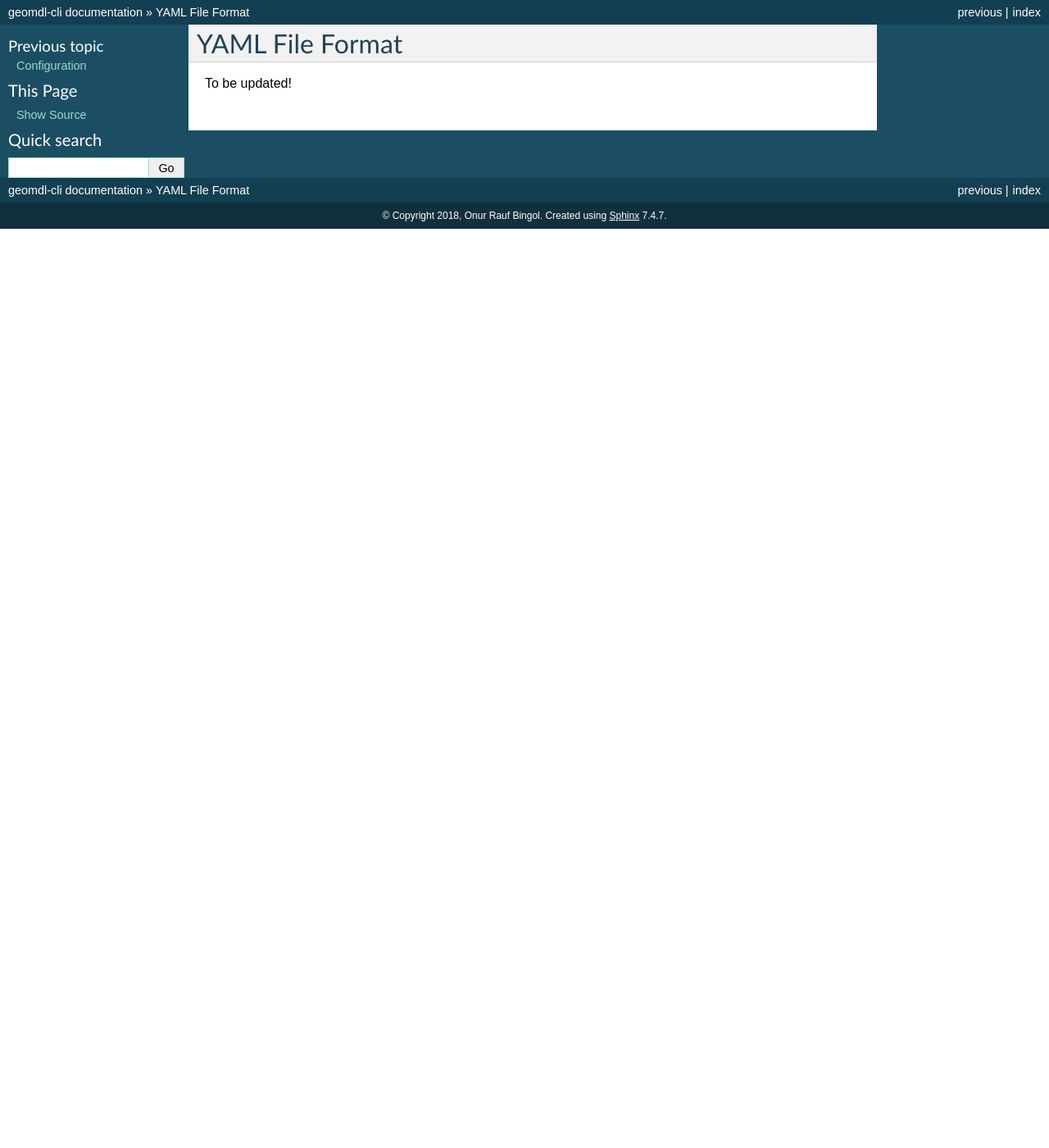
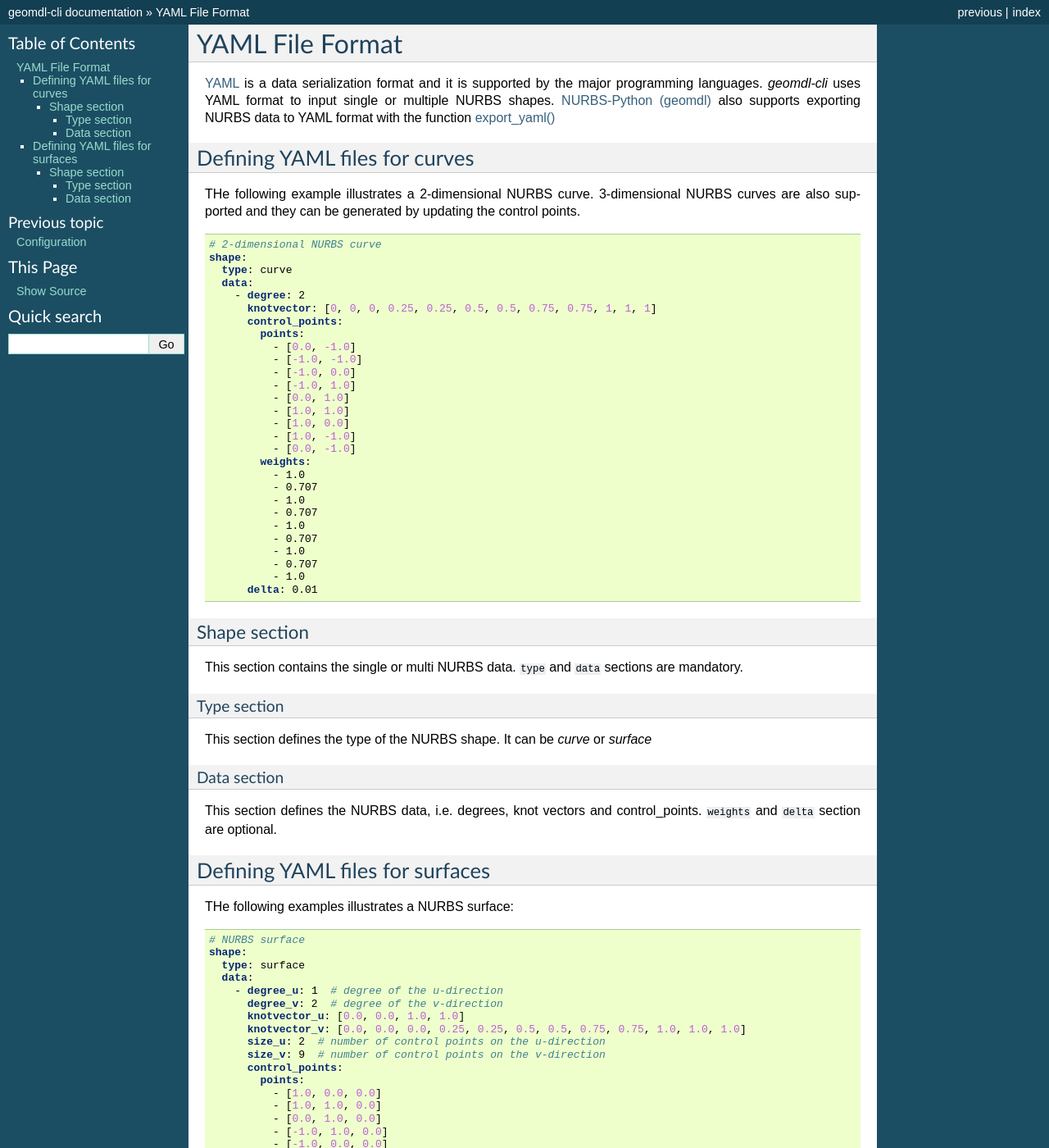
Before and after one commit to orbingol/geomdl-cli, a Sphinx documentation site: the page built from docs/yaml.rst, in a window 1280 px wide and 1400 px high. Shown: the whole window at 82% size. Built offline with Sphinx 7.4.7, drawn with Linux system fonts in a browser that asks for light colours; formulas are drawn with MathJax 3; some of the changed text lies outside the part shown.

Commit message:
Update YAML documentation

```diff
--- a/docs/yaml.rst
+++ b/docs/yaml.rst
@@ -1,4 +1,137 @@
 YAML File Format
 ^^^^^^^^^^^^^^^^
 
-To be updated!
+`YAML <http://yaml.org/>`_ is a data serialization format and it is supported by the major programming languages.
+*geomdl-cli* uses YAML format to input single or multiple NURBS shapes.
+`NURBS-Python (geomdl) <https://github.com/orbingol/NURBS-Python>`_ also supports exporting NURBS data to YAML format
+with the function
+`export_yaml() <https://nurbs-python.readthedocs.io/en/latest/module_exchange.html#geomdl.exchange.export_yaml>`_
+
+Defining YAML files for curves
+==============================
+
+THe following example illustrates a 2-dimensional NURBS curve. 3-dimensional NURBS curves are also supported and they
+can be generated by updating the control points.
+
+.. code-block:: yaml
+
+    # 2-dimensional NURBS curve
+    shape:
+      type: curve
+      data:
+        - degree: 2
+          knotvector: [0, 0, 0, 0.25, 0.25, 0.5, 0.5, 0.75, 0.75, 1, 1, 1]
+          control_points:
+            points:
+              - [0.0, -1.0]
+              - [-1.0, -1.0]
+              - [-1.0, 0.0]
+              - [-1.0, 1.0]
+              - [0.0, 1.0]
+              - [1.0, 1.0]
+              - [1.0, 0.0]
+              - [1.0, -1.0]
+              - [0.0, -1.0]
+            weights:
+              - 1.0
+              - 0.707
+              - 1.0
+              - 0.707
+              - 1.0
+              - 0.707
+              - 1.0
+              - 0.707
+              - 1.0
+          delta: 0.01
+
+Shape section
+-------------
+
+This section contains the single or multi NURBS data. ``type`` and ``data`` sections are mandatory.
+
+Type section
+~~~~~~~~~~~~
+
+This section defines the type of the NURBS shape. It can be *curve* or *surface*
+
+Data section
+~~~~~~~~~~~~
+
+This section defines the NURBS data, i.e. degrees, knot vectors and control_points. ``weights`` and ``delta`` section
+are optional.
+
+Defining YAML files for surfaces
+================================
+
+THe following examples illustrates a NURBS surface:
+
+.. code-block:: yaml
+
+    # NURBS surface
+    shape:
+      type: surface
+      data:
+        - degree_u: 1  # degree of the u-direction
+          degree_v: 2  # degree of the v-direction
+          knotvector_u: [0.0, 0.0, 1.0, 1.0]
+          knotvector_v: [0.0, 0.0, 0.0, 0.25, 0.25, 0.5, 0.5, 0.75, 0.75, 1.0, 1.0, 1.0]
+          size_u: 2  # number of control points on the u-direction
+          size_v: 9  # number of control points on the v-direction
+          control_points:
+            points:
+              - [1.0, 0.0, 0.0]
+              - [1.0, 1.0, 0.0]
+              - [0.0, 1.0, 0.0]
+              - [-1.0, 1.0, 0.0]
+              - [-1.0, 0.0, 0.0]
+              - [-1.0, -1.0, 0.0]
+              - [0.0, -1.0, 0.0]
+              - [1.0, -1.0, 0.0]
+              - [1.0, 0.0, 0.0]
+              - [1.0, 0.0, 1.0]
+              - [1.0, 1.0, 1.0]
+              - [0.0, 1.0, 1.0]
+              - [-1.0, 1.0, 1.0]
+              - [-1.0, 0.0, 1.0]
+              - [-1.0, -1.0, 1.0]
+              - [0.0, -1.0, 1.0]
+              - [1.0, -1.0, 1.0]
+              - [1.0, 0.0, 1.0]
+            weights:
+              - 1.0
+              - 0.7071
+              - 1.0
+              - 0.7071
+              - 1.0
+              - 0.7071
+              - 1.0
+              - 0.7071
+              - 1.0
+              - 1.0
+              - 0.7071
+              - 1.0
+              - 0.7071
+              - 1.0
+              - 0.7071
+              - 1.0
+              - 0.7071
+              - 1.0
+          delta:
+              - 0.05  # evaluation delta of the u-direction
+              - 0.05  # evaluation delta of the v-direction
+
+Shape section
+-------------
+
+This section contains the single or multi NURBS data. ``type`` and ``data`` sections are mandatory.
+
+Type section
+~~~~~~~~~~~~
+
+This section defines the type of the NURBS shape. It can be *curve* or *surface*
+
+Data section
+~~~~~~~~~~~~
+
+This section defines the NURBS data, i.e. degrees, knot vectors and control_points. ``weights`` and ``delta`` section
+are optional.
```
